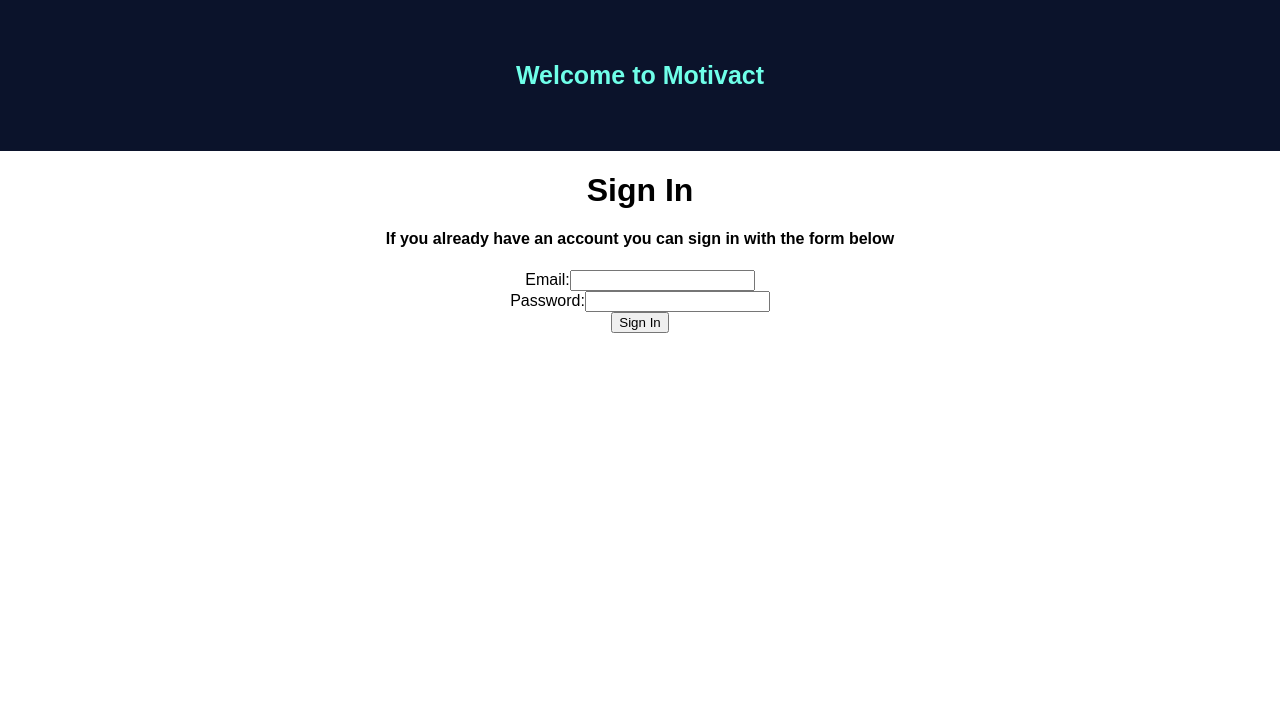
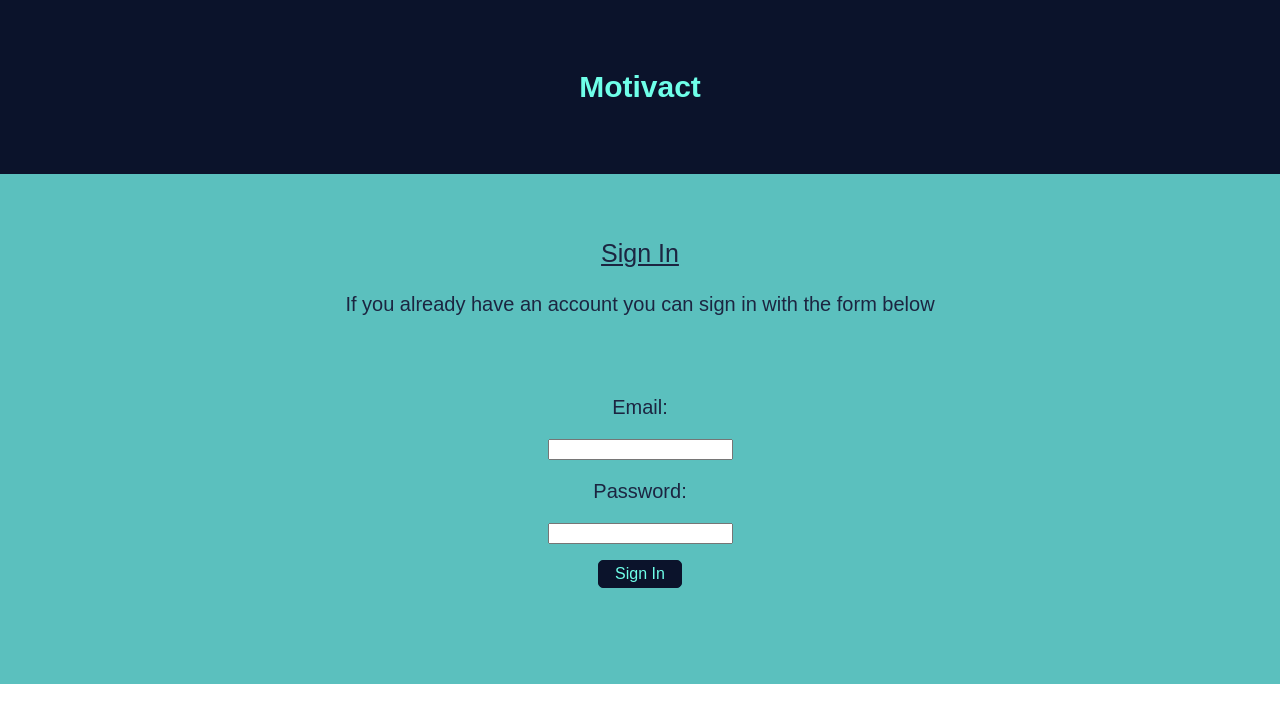
Before and after one commit to anton-mladenov/motivationWebApp, a React (Create React App) app in the folder client/: page /login in a window 1280 px wide. Shown: the top 722 px of the page. Built offline with nearby package versions, Linux system fonts and the light colour scheme.

Commit message:
updated few components more with styled components

```diff
--- a/client/src/components/Account/SignIn.jsx
+++ b/client/src/components/Account/SignIn.jsx
@@ -4,6 +4,7 @@
 import SignInForm from "./SignInForm"
 import { Redirect } from 'react-router-dom'
 import Header from "../Header/Header"
+import { WrapperMain, TextInsideMain, TitleInsideMain } from "../../lib/styledComponentsLib"
 
 class SignIn extends Component {
 
@@ -23,17 +24,17 @@
 			<div>
 
 				<Header />
+				<WrapperMain>
+					<TitleInsideMain> Sign In </TitleInsideMain>
+					<TextInsideMain> If you already have an account you can sign in with the form below </TextInsideMain>
 
-				<h1> Sign In </h1>
-				<h4> If you already have an account you can sign in with the form below </h4>
+					<SignInForm onSubmit={this.handleSubmit} />
 
-				<SignInForm onSubmit={this.handleSubmit} />
-
-				{
-					error &&
-					<p> {error} </p>
-				}
-
+					{
+						error &&
+						<TextInsideMain> {error} </TextInsideMain>
+					}
+				</WrapperMain>
 			</div>
 		)
 	}
--- a/client/src/components/Account/SignInForm.jsx
+++ b/client/src/components/Account/SignInForm.jsx
@@ -1,4 +1,5 @@
 import React, { Component } from 'react'
+import { WrapperMain, Button, TextInsideMain } from "../../lib/styledComponentsLib"
 
 export default class SignInForm extends Component {
 
@@ -20,26 +21,26 @@
 	render() {
 		return (
 			<div>
-
+				<WrapperMain>
 					<form onSubmit={this.handleSubmit} >
 
 						<div>
 							<label>
-							Email:
+								<TextInsideMain>Email:</TextInsideMain>
 								<input type="email" autoComplete="signup-form email" name="email" value={this.state.email || ""} onChange={this.handleChange} />
 							</label>
 						</div>
 
 						<div>
 							<label>
-							Password:
+								<TextInsideMain>Password:</TextInsideMain>
 								<input type="password" autoComplete="signup-form current-password" name="password" value={this.state.password || ""} onChange={this.handleChange} />
 							</label>
 						</div>
 
-					<button type="submit" > Sign In </button>
+						<Button type="submit" > Sign In </Button>
 					</form>
-
+				</WrapperMain>
 			</div>
 		)
 	}
--- a/client/src/components/Account/SignUp.jsx
+++ b/client/src/components/Account/SignUp.jsx
@@ -4,6 +4,7 @@
 import SignUpForm from "./SignUpForm"
 import { Redirect } from 'react-router-dom'
 import Header from "../Header/Header"
+import { WrapperMain, TitleInsideMain, TextInsideMain } from "../../lib/styledComponentsLib"
 
 class SignUp extends Component {
 
@@ -25,13 +26,13 @@
 			<div>
 
 				<Header />
+				<WrapperMain>
+					<TitleInsideMain> Create Your Account Here </TitleInsideMain>
 
-				<h1> Create Your Account Here </h1>
+					<SignUpForm onSubmit={this.handleSubmit} />
 
-				<SignUpForm onSubmit={this.handleSubmit} />
-
-				<p> {signUp.error} </p>
-
+					<TextInsideMain> {signUp.error} </TextInsideMain>
+				</WrapperMain>
 			</div>
 		)
 	}
--- a/client/src/components/Account/SignUpForm.jsx
+++ b/client/src/components/Account/SignUpForm.jsx
@@ -1,4 +1,5 @@
 import React, { Component } from 'react'
+import { WrapperMain, Button, TextInsideMain } from "../../lib/styledComponentsLib"
 
 export default class SignUpForm extends Component {
 
@@ -20,12 +21,12 @@
 	render() {
 		return (
 			<div>
-
+				<WrapperMain>
 					<form onSubmit={this.handleSubmit} >
 
 						<div>
 							<label>
-							Email:
+								<TextInsideMain>Email:</TextInsideMain>
 								<input type="email" autoComplete="signup-form email" name="email" value={this.state.email || ""} onChange={this.handleChange} />
 							</label>
 						</div>
@@ -39,14 +40,14 @@
 
 						<div>
 							<label>
-							Password:
+								<TextInsideMain>Password:</TextInsideMain>
 								<input type="password" autoComplete="signup-form new-password" name="password" value={this.state.password || ""} onChange={this.handleChange} />
 							</label>
 						</div>
 
 						<div>
 							<label>
-							Confirm Password:
+								<TextInsideMain>Confirm Password:</TextInsideMain>
 								<input type="password" autoComplete="signup-form new-password" name="confirmPassword" value={this.state.confirmPassword || ""} onChange={this.handleChange} />
 							</label>
 						</div>
@@ -55,12 +56,12 @@
 							this.state.password &&
 							this.state.confirmPassword &&
 							this.state.password !== this.state.confirmPassword &&
-						<p> The Passwords Do NOT Match </p>
+							<TextInsideMain> The Passwords Do NOT Match </TextInsideMain>
 						}
 
-					<button type="submit" > Create Account </button>
+						<Button type="submit" > Create Account </Button>
 					</form>
-
+				</WrapperMain>
 			</div>
 		)
 	}
--- a/client/src/components/Header/Header.jsx
+++ b/client/src/components/Header/Header.jsx
@@ -1,5 +1,5 @@
 import React, { Component } from 'react'
-import { Title, WrapperHeader } from "../../lib/styledComponentsLib"
+import { Title, WrapperHeader, Button } from "../../lib/styledComponentsLib"
 import { connect } from 'react-redux'
 import { logout, userSignupFailed } from '../../actions/users'
 
@@ -20,9 +20,9 @@
 
 					<WrapperHeader>
 						<Title>
-							Welcome to Motivact
+							Motivact
 						</Title>
-						<button onClick={this.handleLogOut} > Log Out </button>
+						<Button onClick={this.handleLogOut} > Log Out </Button>
 					</WrapperHeader>
 
 				</div>
@@ -33,7 +33,7 @@
 
 					<WrapperHeader>
 						<Title>
-							Welcome to Motivact
+							Motivact
 						</Title>
 					</WrapperHeader>
 
--- a/client/src/components/Homepage/Homepage.jsx
+++ b/client/src/components/Homepage/Homepage.jsx
@@ -45,9 +45,10 @@
 
 		return (
 			<div>
+				<Header />
 
-				<Header />
 				<WrapperMain>
+
 					<div>
 						<TextInsideMain> Hello World </TextInsideMain>
 					</div>
--- a/client/src/lib/styledComponentsLib.js
+++ b/client/src/lib/styledComponentsLib.js
@@ -11,27 +11,38 @@
   background: #5BC0BE;
 `;
 
+export const TitleInsideMain = styled.section`
+font-size: 25px;
+text-align: center;
+color: #1C2541;
+text-decoration: underline;
+margin: 1em
+`;
+
 export const TextInsideMain = styled.section`
 font-size: 20px;
 text-align: center;
 color: #1C2541;
+margin: 1em;
 `;
 
 // Create a Title component that'll render an <h1> tag with some styles
 export const Title = styled.h1`
-  font-size: 25px;
+  font-size: 30px;
   text-align: center;
   color: #6FFFE9;
+  margin: 1em;
 `;
 
 export const Button = styled.button`
   display: inline-block;
-  color: palevioletred;
+  color: #6FFFE9;
   font-size: 1em;
   margin: 1em;
   padding: 0.25em 1em;
-  border: 2px solid #0B132B;
-  border-radius: 3px;
+  border: 1px solid #0B132B;
+  border-radius: 5px;
+  background: #0B132B;
 `;
 
 
```
Lines whose indentation alone changed are shown as unchanged.
